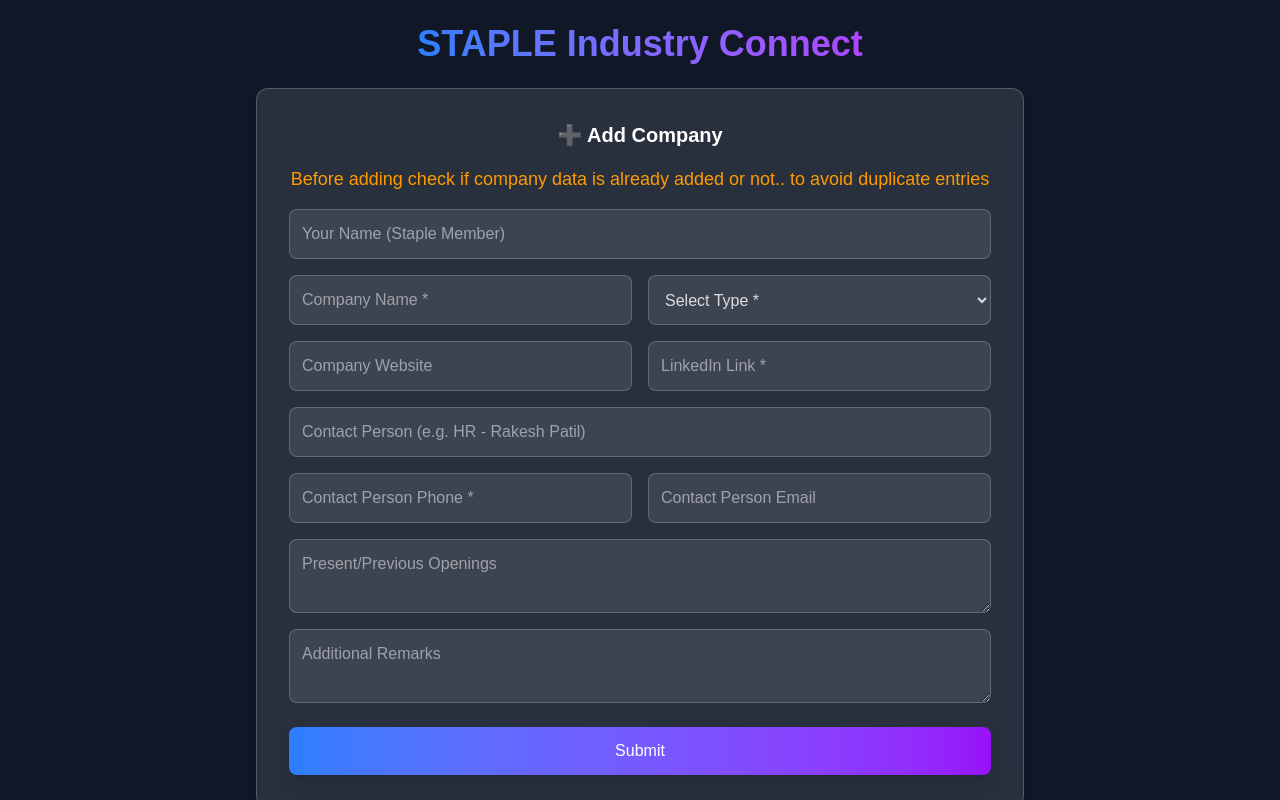
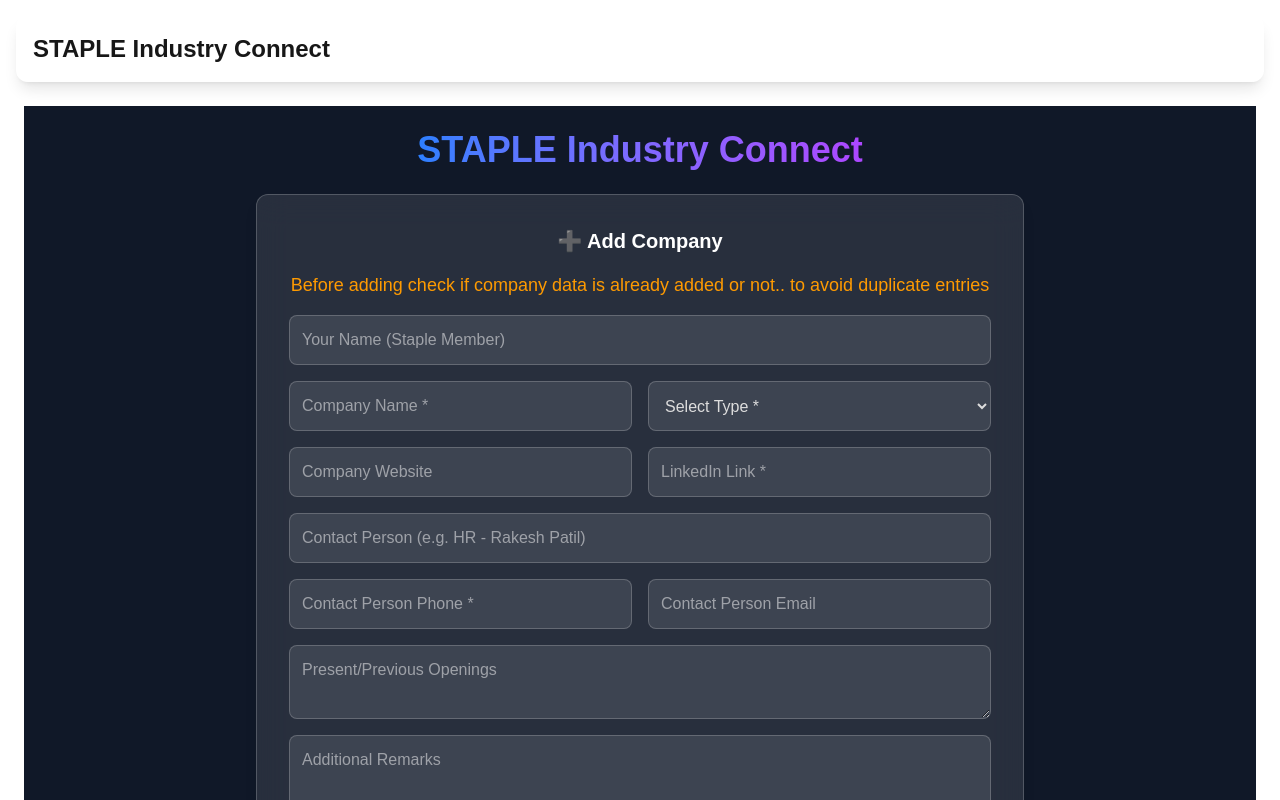
Before and after one commit to Tnmy4069/STAPLE-Connect, a Next.js app: page / in a window 1280 px wide. Shown: the top 800 px of the page. Built offline with nearby package versions, Linux system fonts and the light colour scheme; no server answers; the database is empty.

Commit message:
Add Header component and integrate lucide-react for icons

```diff
--- a/package.json
+++ b/package.json
@@ -11,6 +11,7 @@
   "dependencies": {
     "axios": "^1.8.4",
     "dotenv": "^16.4.7",
+    "lucide-react": "^0.484.0",
     "mongoose": "^8.13.0",
     "next": "15.2.4",
     "react": "^19.0.0",
--- /dev/null
+++ b/src/app/components/Header.js
@@ -0,0 +1,39 @@
+"use client"; // Required for interactive navbar
+
+import { useState } from "react";
+import Link from "next/link";
+import { Menu, X } from "lucide-react"; // Icons for menu toggle
+
+export default function Header() {
+  const [isOpen, setIsOpen] = useState(false);
+
+  return (
+    <header id="Home" className="backdrop-blur-lg bg-white/10 border border-white/20 rounded-xl shadow-lg p-4 mx-4 mt-4">
+      <div className="flex justify-between items-center">
+        {/* Logo / Title */}
+        <h1 className="text-2xl font-bold">STAPLE Industry Connect</h1>
+
+        {/* Desktop Navbar */}
+        <nav className="hidden md:flex space-x-6">
+          <Link href="#Home" className="text-white hover:text-blue-400 transition duration-300">Add Company</Link>
+          <Link href="#Companies" className="text-white hover:text-blue-400 transition duration-300">Listed Companies</Link>
+
+        </nav>
+
+        {/* Mobile Menu Button */}
+        <button onClick={() => setIsOpen(!isOpen)} className="md:hidden focus:outline-none">
+          {isOpen ? <X className="w-6 h-6 text-white" /> : <Menu className="w-6 h-6 text-white" />}
+        </button>
+      </div>
+
+      {/* Mobile Navbar (Dropdown) */}
+      {isOpen && (
+        <nav className="mt-4 space-y-3 md:hidden text-center">
+          <Link href="#Home" className="block text-white hover:text-blue-400 transition duration-300">Add Company</Link>
+          <Link href="#Companies" className="block text-white hover:text-blue-400 transition duration-300">Listed Company </Link>
+
+        </nav>
+      )}
+    </header>
+  );
+}
--- a/src/app/layout.js
+++ b/src/app/layout.js
@@ -1,5 +1,6 @@
 import { Geist, Geist_Mono } from "next/font/google";
 import "./globals.css";
+import Header from "./components/Header"; // Import the Header component
 
 const geistSans = Geist({
   variable: "--font-geist-sans",
@@ -11,18 +12,22 @@
   subsets: ["latin"],
 });
 
-export const metadata = {
-  title: "STAPLE Industry Connect",
-  description: "STAPLE Industry Connect form to record the data of openings"
-};
-
 export default function RootLayout({ children }) {
   return (
     <html lang="en">
-      <body
-        className={`${geistSans.variable} ${geistMono.variable} antialiased`}
-      >
-        {children}
+      <body className={`${geistSans.variable} ${geistMono.variable} antialiased bg-gray-900 text-white`}>
+
+        {/* Header Component */}
+        <Header />
+
+        {/* Main Content */}
+        <main className="p-6">{children}</main>
+
+        {/* Footer (Uncomment when needed) */}
+        <div>
+        <p className='text-center'>Build With 💌 by <a className='text-blue-500' href='https://github.com/Tnmy4069/STAPLE-Connect'>Tnmy</a></p>
+    </div>
+
       </body>
     </html>
   );
--- a/src/app/page.js
+++ b/src/app/page.js
@@ -146,7 +146,7 @@
     </form>
 
       {/* COMPANY LIST */}
-      <div className="mt-12 max-w-5xl mx-auto">
+      <div id="Companies" className="mt-12 max-w-5xl mx-auto">
         <h2 className="text-2xl font-bold mb-6">📋 Company List</h2>
         <div className="grid grid-cols-1 md:grid-cols-2 gap-6">
           {companies.map((c) => (
```
Also changed, not shown: 1 other file (tests, documents, lock files or other folders).
